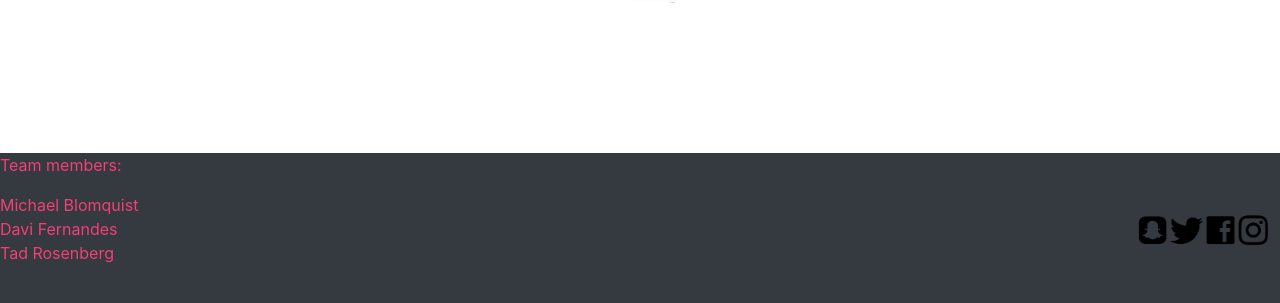
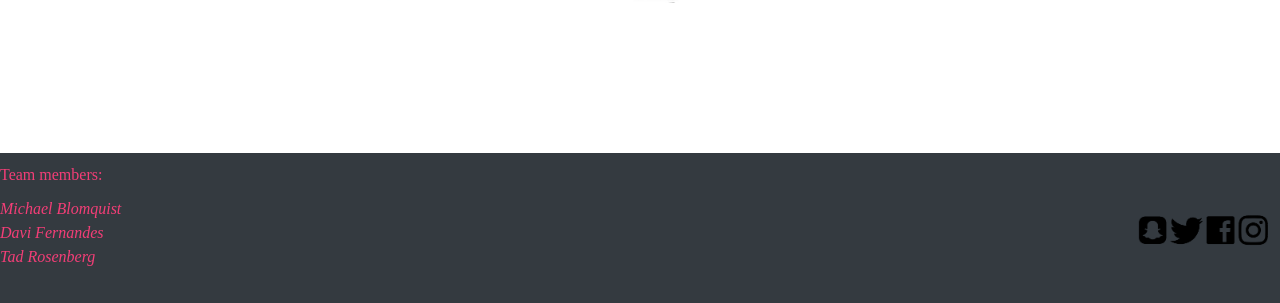
Before and after one commit to tadrosenberg/swol, a plain HTML site: page index.html in a window 1280 px wide. Shown: the part 667-970 px from the top of the page. Drawn offline with nearby package versions, Linux system fonts and the light colour scheme.

Commit message:
Modified footer

```diff
--- a/styles.css
+++ b/styles.css
@@ -2,6 +2,7 @@
     margin: 0;
     padding: 0;
     box-sizing: border-box;
+    font-family: 'baskerville';
 }
 
 body {
@@ -92,8 +93,13 @@ body {
     margin-top: 100px;
 }
 
+.footer p {
+    margin: 10px 0;
+}
+
 .footer ul {
     margin: 0;
+    font-style: italic;
 }
 
 .icons{
```
